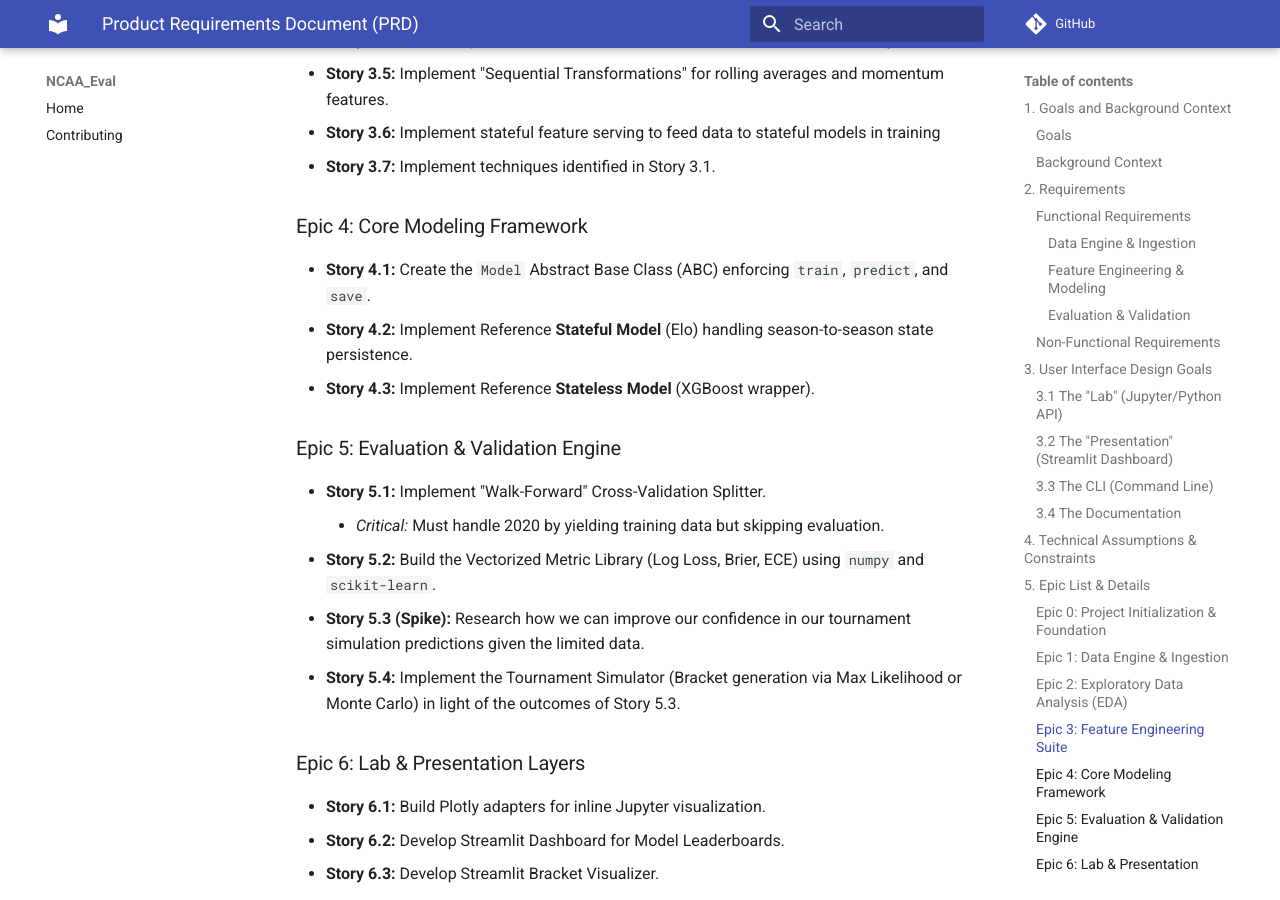
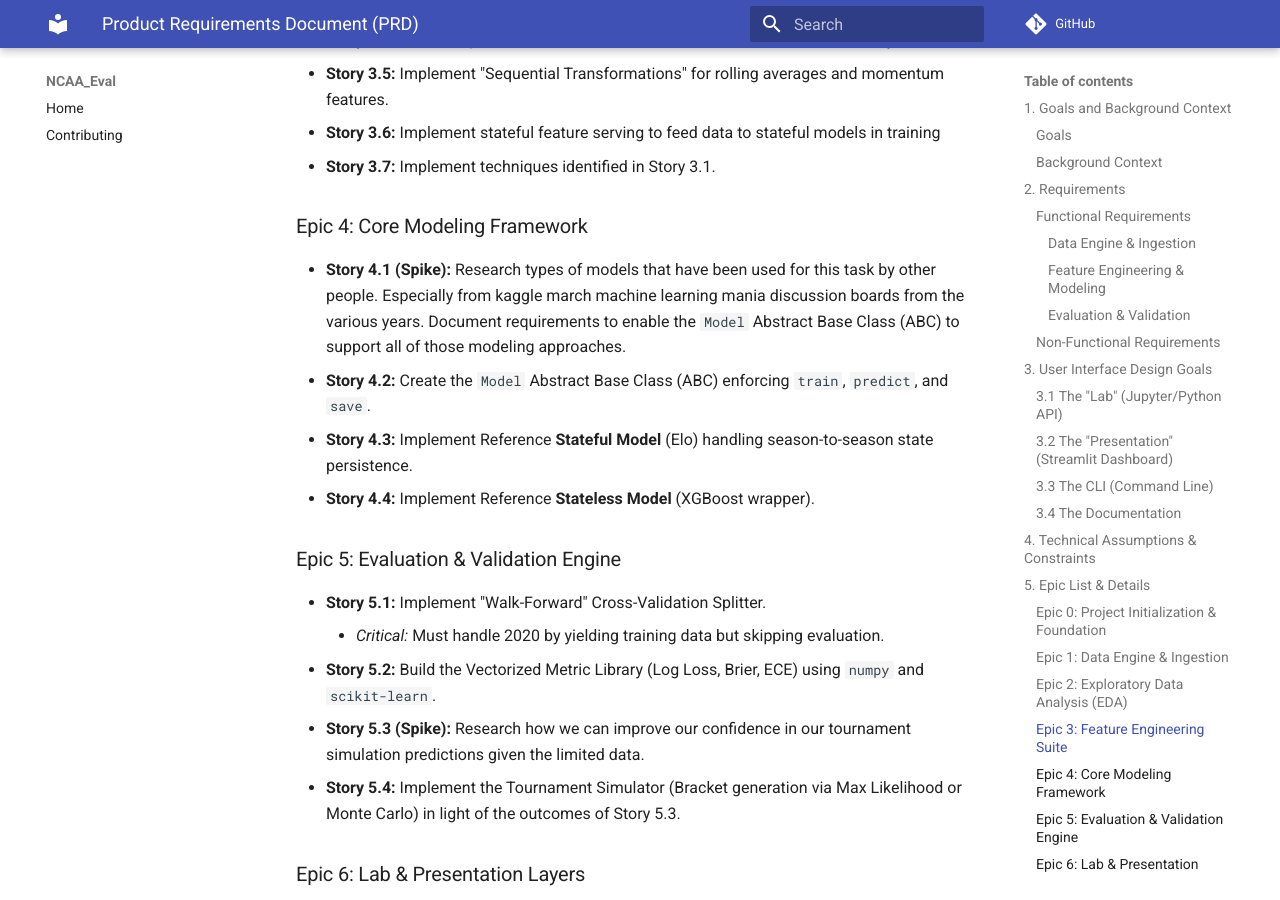
Before and after one commit to dhilgart/NCAA_eval, an MkDocs documentation site: the page built from docs/specs/03-prd.md, in a window 1280 px wide and 900 px high, scrolled down 6129 px. Built offline with MkDocs 1.6.1 and Material for MkDocs 9.7.7, drawn with Linux system fonts in a browser that asks for light colours; comment, search, counter and statistics services are not loaded.

Commit message:
add modeling approaches spike

```diff
--- a/docs/specs/03-prd.md
+++ b/docs/specs/03-prd.md
@@ -150,9 +150,10 @@ Current tooling for NCAA tournament modeling is often fragmented. Data cleaning
 * **Story 3.7:** Implement techniques identified in Story 3.1.
 
 ### Epic 4: Core Modeling Framework
-* **Story 4.1:** Create the `Model` Abstract Base Class (ABC) enforcing `train`, `predict`, and `save`.
-* **Story 4.2:** Implement Reference **Stateful Model** (Elo) handling season-to-season state persistence.
-* **Story 4.3:** Implement Reference **Stateless Model** (XGBoost wrapper).
+* **Story 4.1 (Spike):** Research types of models that have been used for this task by other people. Especially from kaggle march machine learning mania discussion boards from the various years. Document requirements to enable the `Model` Abstract Base Class (ABC) to support all of those modeling approaches.
+* **Story 4.2:** Create the `Model` Abstract Base Class (ABC) enforcing `train`, `predict`, and `save`.
+* **Story 4.3:** Implement Reference **Stateful Model** (Elo) handling season-to-season state persistence.
+* **Story 4.4:** Implement Reference **Stateless Model** (XGBoost wrapper).
 
 ### Epic 5: Evaluation & Validation Engine
 * **Story 5.1:** Implement "Walk-Forward" Cross-Validation Splitter.
```
